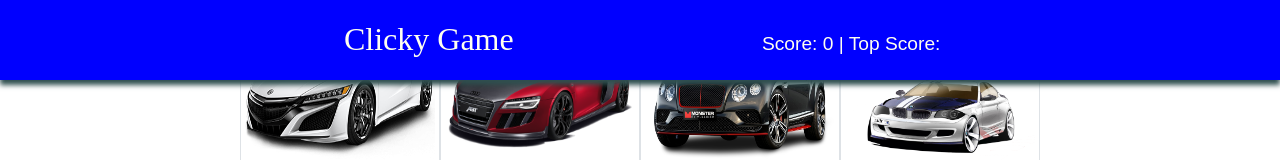
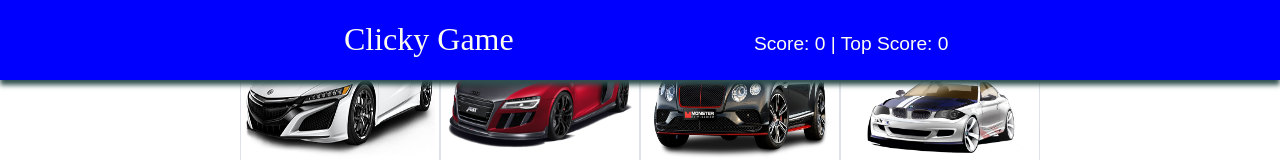
Before and after one commit to Davidlevens/Clicky-Game, a React (Create React App) app in the folder client/: page / in a window 1280 px wide. Shown: the top 160 px of the page. Built offline with nearby package versions, Linux system fonts and the light colour scheme.

Commit message:
Fixed topScore displaying correct information

```diff
--- a/client/src/App.js
+++ b/client/src/App.js
@@ -31,7 +31,8 @@ class App extends Component {
       "../../assets/img/subaru_PNG11960.png"
 
     ],
-    score: 0
+    score: 0,
+    topScore: 0
   };
 
   clickedTiles = [
```
